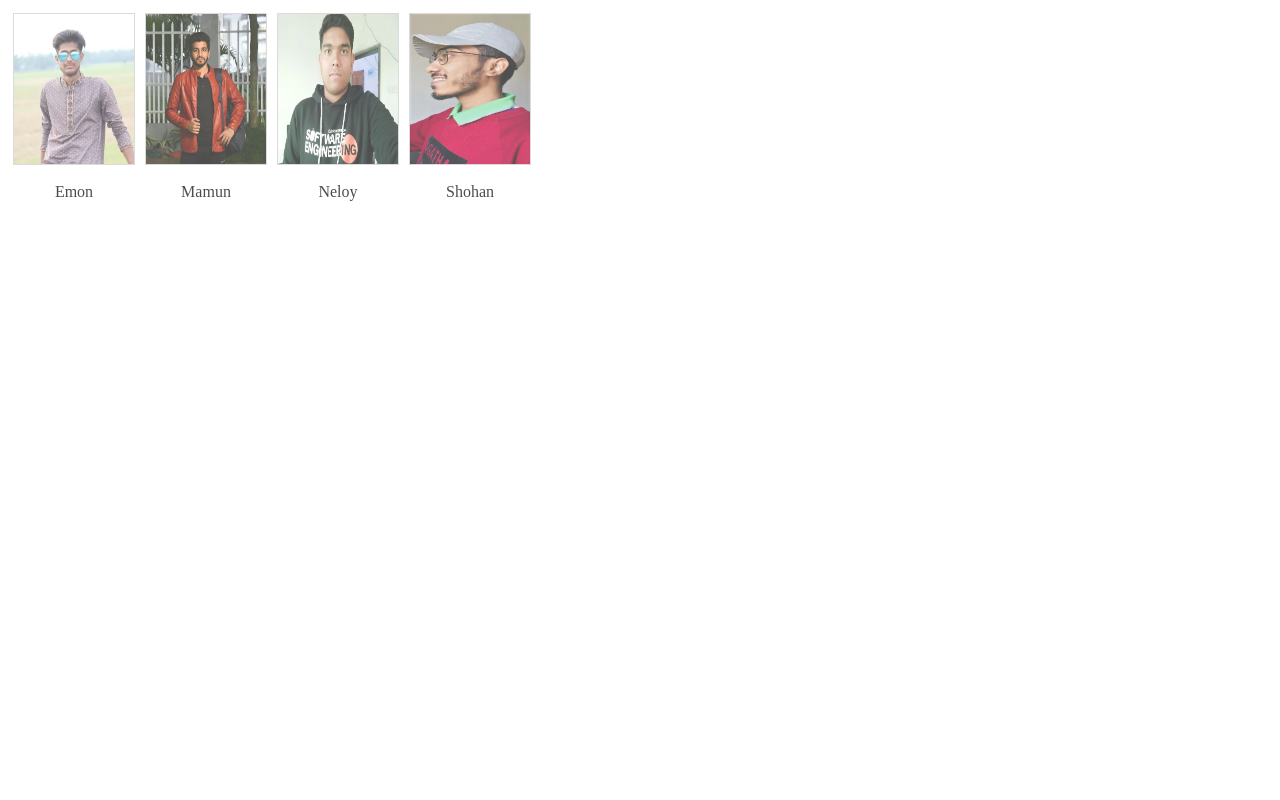
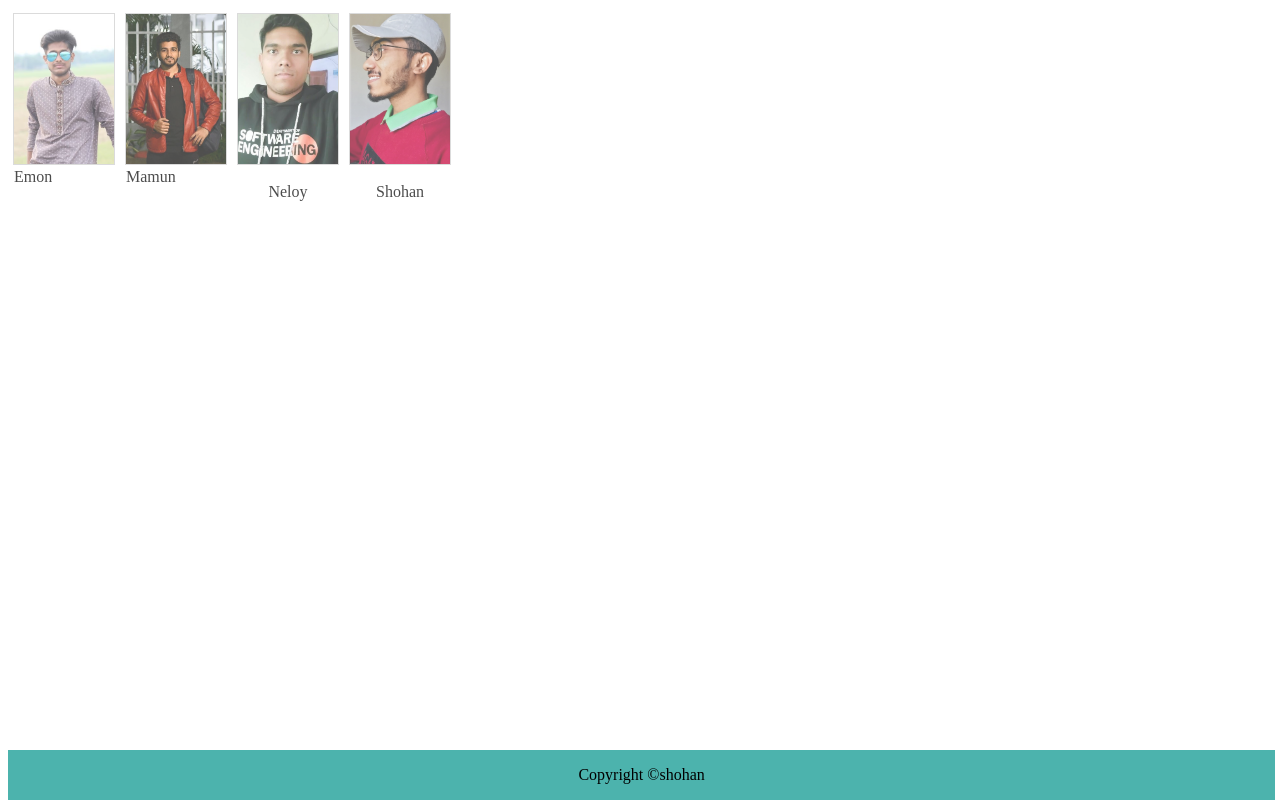
Before and after one commit to Sr-Shohan/CSS-HTML, a plain HTML site: page d.html in a window 1280 px wide. Drawn offline with Linux system fonts and the light colour scheme.

Commit message:
basic image setup

```diff
--- a/d.html
+++ b/d.html
@@ -6,27 +6,28 @@ div.gallery {
   margin: 5px;
   border: 1px solid #ccc;
   float:left;
-  width: 120px;
+  width: 100px;
   height: 150px;
   opacity: 0.7;
+
 
 }
 
 div.gallery:hover {
-  border: 1px solid #777;
+  border: 1px solid rgb(255, 57, 57);
   opacity: 1;
-  width: 200px;
+  width: 120px;
 }
 
 div.gallery img {
   width: 100%;
   height: 100%;
+  object-fit:cover;
+
+
 }
 
-div.desc {
-  padding: 15px;
-  text-align: center;
-}
+
 
 .tooltip{
     position: relative;
@@ -38,8 +39,24 @@ div.desc {
     visibility: hidden;
     width: 120px;
     background: black;
-    co
+    color: #ccc;
+    text-align: center;
+    border-radius: 6px;
+    padding: 5px 0;
+    position: absolute;
 
+}
+.tooltip:hover .tooltiptext{
+    visibility: visible;
+}
+
+div.footer{
+    text-align: center;
+    width: 99%;
+    background: rgb(76, 179, 173);
+    bottom: 0;
+    position: absolute;
+    z-index: 1;
 }
 </style>
 </head>
@@ -63,14 +80,23 @@ div.desc {
   <a target="_blank" href="image/neloy.JPG">
     <img src="image/neloy.JPG" alt="Northern Lights" width="600" height="400">
   </a>
-  <div class="desc">Neloy</div>
+  <div class="tooltip">Neloy
+      <span class="tooltiptext">Neloy</span>
+  </div>
 </div>
 
 <div class="gallery">
   <a target="_blank" href="image/shohan.jpg">
     <img src="image/shohan.jpg" alt="Mountains" width="600" height="400">
   </a>
-  <div class="tooltip">Shohan</div>
+  <div class="tooltip">Shohan
+      <span class="tooltiptext">Shohan !</span>
+  </div>
+</div>
+
+
+<div class="footer">
+    <p>Copyright &copy;shohan</p>
 </div>
 
 </body>
```
Also changed, not shown: del.html (added, +11 -0 lines).
